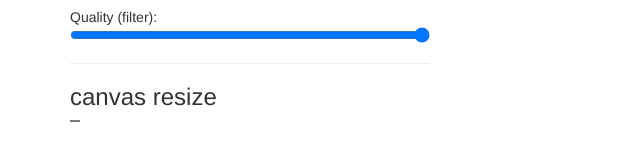
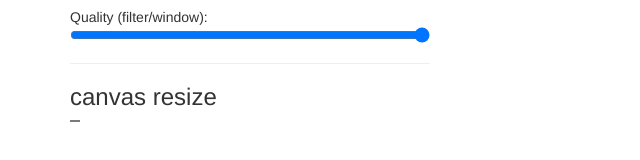
Before and after one commit to nodeca/pica, a website with bundled scripts: page demo/index.html in a window 1280 px wide. Shown: the part 340-500 px from the top of the page, 0-640 px from the left. Built offline with nearby package versions, Linux system fonts and the light colour scheme.

Commit message:
demo slider label text update

```diff
--- a/demo/index.html
+++ b/demo/index.html
@@ -27,7 +27,7 @@
             <div class="canvas-tip">click to reload</div>
           </div>
           <div class="pica-options">
-            <span>Quality (filter):</span>
+            <span>Quality (filter/window):</span>
             <input id="pica-quality" type="range" value=3 name="points" min="0" max="3">
           </div>
 
```
